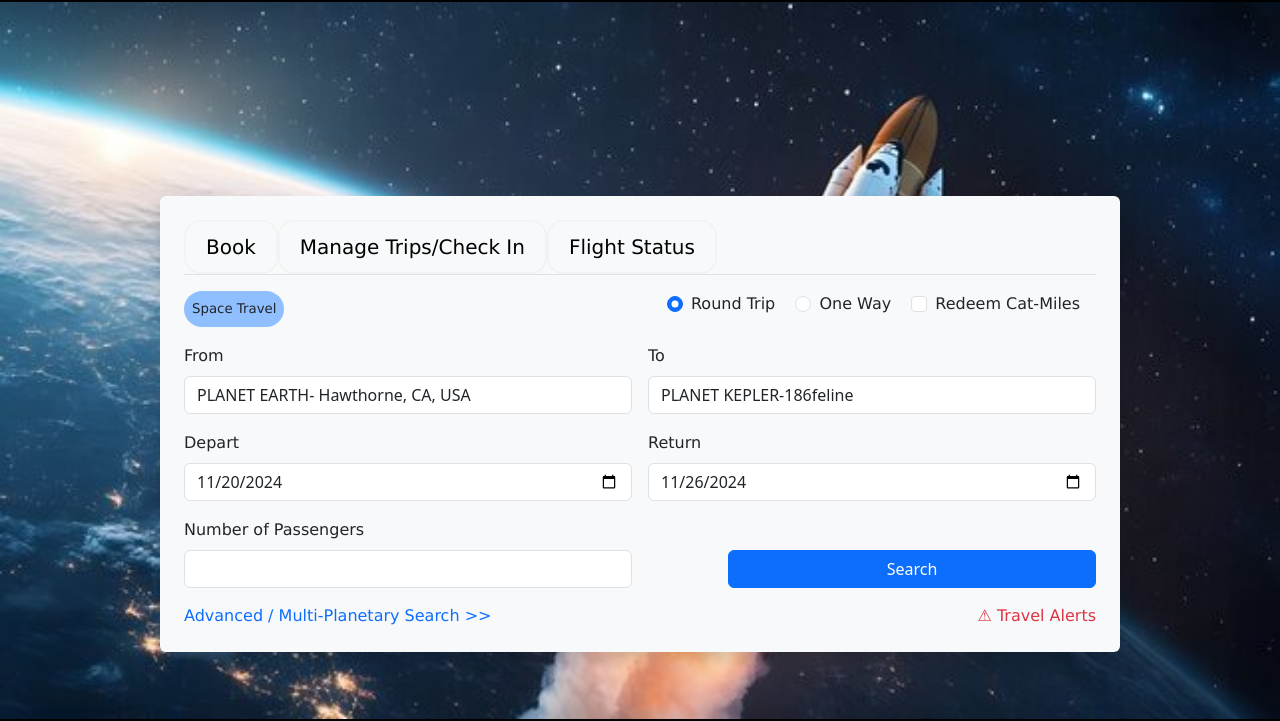
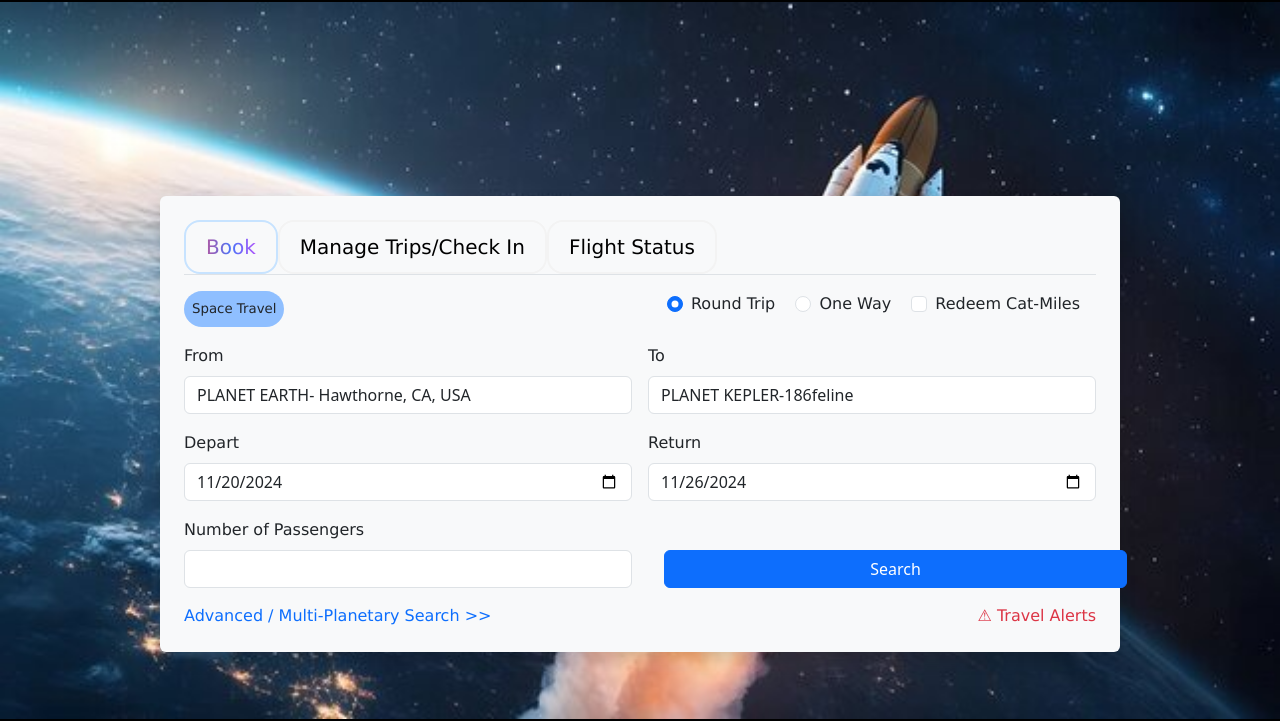
Before and after one commit to Aellantis/Space-Cat-Final-Project, a plain HTML site: page index.html in a window 1280 px wide. Shown: the part 84-805 px from the top of the page. Drawn offline with nearby package versions, Linux system fonts and the light colour scheme.

Commit message:
making more stylistic choices

```diff
--- a/home.css
+++ b/home.css
@@ -13,10 +13,18 @@
 }
 
 .custom-nav-link:hover {
-  background: linear-gradient(to right, rgb(255, 172, 184), rgb(153, 177, 255), rgb(255, 91, 255));
+  background: linear-gradient(to right, rgb(255, 69, 97), rgb(75, 115, 248), rgb(252, 58, 252));
   background-clip:text;
   -webkit-background-clip: text;
   color: transparent;
+}
+
+.custom-nav-link.active {
+  background: linear-gradient(to right, rgb(255, 69, 97), rgb(75, 115, 248), rgb(252, 58, 252));
+  background-clip:text;
+  -webkit-background-clip: text;
+  color: transparent;
+  border-color: #c7e3ff;           /* Active tab border color */
 }
 
 .category {
@@ -45,3 +53,8 @@
   -webkit-background-clip: text;
   color: transparent;
 }
+
+#search-btn {
+  width: 500%;
+  margin-left: 1rem;
+}
--- a/index.html
+++ b/index.html
@@ -87,7 +87,9 @@
                   <input type="number" class="form-control" id="passengers">
                 </div>
                 <div class="col-md-6 d-flex align-items-end">
-                  <button type="submit" class="btn btn-primary w-100">Search</button>
+                  <a href="./Pages/Reservation/reservation.html">
+                    <button type="button" class="btn btn-primary" id="search-btn">Search</button>
+                  </a>
                 </div>
               </div>
             </form>
```
